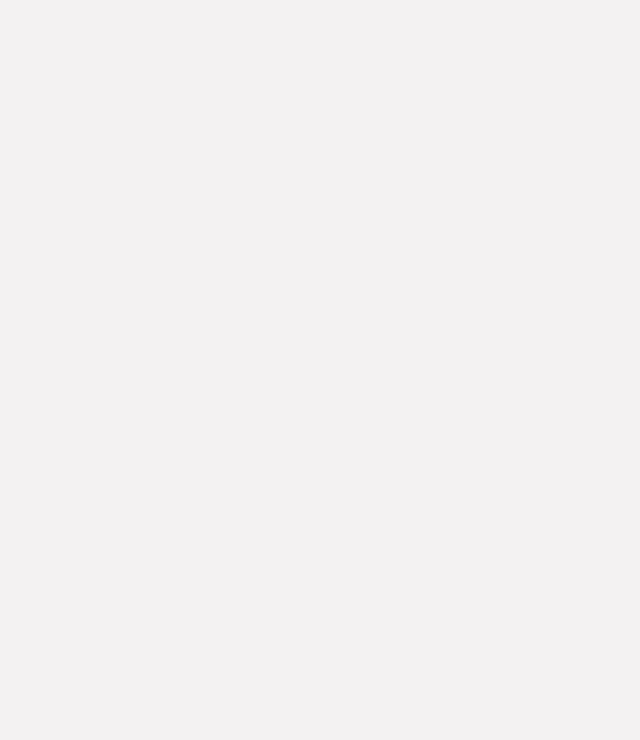
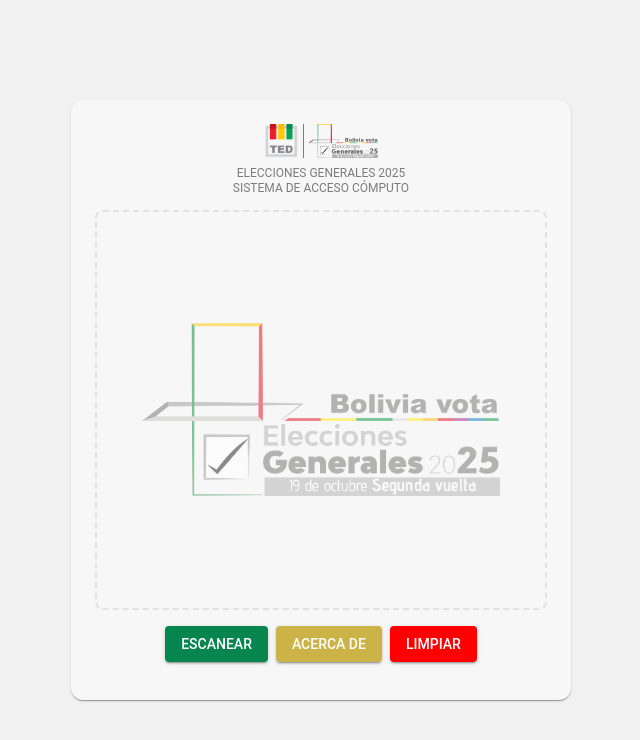
Before and after one commit to Lizeth-AC/credenciales, a React (Vite) app: page /lector_qr in a window 1280 px wide. Before the commit this address had no page. Shown: the top 740 px of the page, without its empty margins (319-959 px from the left). Built offline with nearby package versions, Linux system fonts and the light colour scheme.

Commit message:
lectorQr para web

```diff
--- /dev/null
+++ b/src/pages/LectorQR.jsx
@@ -0,0 +1,225 @@
+import { useRef, useState, useEffect } from 'react';
+import { Box, Typography, Paper, Button, Grid, Dialog, DialogTitle } from '@mui/material';
+import { Html5Qrcode } from 'html5-qrcode';
+import { useNavigate } from 'react-router-dom';
+
+const LectorQR = () => {
+  const [error, setError] = useState('');
+  const [scanning, setScanning] = useState(false);
+  const [openInfo, setOpenInfo] = useState(false);
+  const qrCodeRegionId = 'qr-scanner-region';
+  const html5QrCodeRef = useRef(null);
+  const navigate = useNavigate();
+
+  // 👉 Inicia el escáner de cámara
+  const startScanner = async () => {
+    setError('');
+    const scannerRegion = document.getElementById(qrCodeRegionId);
+    if (scannerRegion) scannerRegion.innerHTML = '';
+
+    try {
+      const html5QrCode = new Html5Qrcode(qrCodeRegionId);
+      html5QrCodeRef.current = html5QrCode;
+
+      await html5QrCode.start(
+        { facingMode: 'environment' },
+        { fps: 10, qrbox: { width: 250, height: 250 } },
+        (decodedText) => {
+          stopScanner();
+          handleScanSuccess(decodedText);
+        },
+        (scanError) => {
+          console.warn('Scan error:', scanError);
+        }
+      );
+
+      setScanning(true);
+    } catch (err) {
+      setError('No se pudo iniciar la cámara: ' + (err?.message || JSON.stringify(err)));
+    }
+  };
+
+  // 👉 Detiene el escáner de cámara
+  const stopScanner = async () => {
+    if (html5QrCodeRef.current) {
+      try {
+        if (html5QrCodeRef.current.isScanning) {
+          await html5QrCodeRef.current.stop();
+        }
+      } catch (err) {
+        console.warn('Error al detener:', err);
+      }
+
+      try {
+        html5QrCodeRef.current.clear();
+      } catch (err) {
+        console.warn('Error al limpiar:', err);
+      }
+
+      html5QrCodeRef.current = null;
+    }
+
+    const scannerRegion = document.getElementById(qrCodeRegionId);
+    if (scannerRegion) scannerRegion.innerHTML = '';
+    setScanning(false);
+  };
+
+  const handleClear = async () => {
+    setError('');
+    await stopScanner();
+  };
+
+  const handleInfo = () => setOpenInfo(true);
+
+  // ✅ Actualizado: limpia caracteres raros y redirige según tipo
+  const handleScanSuccess = (decodedText) => {
+    const cleaned = decodedText.replace(/['"]/g, '').trim(); // limpia comillas o espacios
+    console.log('Código detectado:', cleaned);
+
+    const encodedToken = encodeURIComponent(cleaned);
+    if (cleaned.startsWith('externo-')) {
+      navigate(`/accesoObservador/${encodedToken}`);
+    } else {
+      navigate(`/accesoComputo/${encodedToken}`);
+    }
+  };
+
+  // ✅ Nuevo: Soporte para lector de barras (pistola)
+  useEffect(() => {
+    let barcodeBuffer = '';
+    let lastKeyTime = Date.now();
+
+    const handleKeyDown = (e) => {
+      const now = Date.now();
+
+      // Si pasan más de 50ms entre teclas, se reinicia el buffer
+      if (now - lastKeyTime > 50) barcodeBuffer = '';
+      lastKeyTime = now;
+
+      if (e.key.length === 1) {
+        barcodeBuffer += e.key;
+      } else if (e.key === 'Enter') {
+        const code = barcodeBuffer.trim();
+        barcodeBuffer = '';
+
+        if (code && !scanning) {
+          console.log('Lector de barras detectó:', code);
+          stopScanner(); // detiene el QR si está activo
+          handleScanSuccess(code);
+        }
+      }
+    };
+
+    window.addEventListener('keydown', handleKeyDown);
+
+    return () => {
+      window.removeEventListener('keydown', handleKeyDown);
+    };
+  }, [scanning]); // se reactiva si cambia el estado del escáner
+
+  return (
+    <Paper
+      sx={{
+        p: 3,
+        maxWidth: 500,
+        margin: 'auto',
+        borderRadius: 3,
+        height: 600,
+        position: 'relative',
+      }}
+    >
+      <Box>
+        <Grid container spacing={0.5} flexDirection="row" justifyContent={'center'} mb={1}>
+          <img src={`/TEDLogo.png`} alt="Logo TED" style={{ width: '35px', height: '100%' }} />
+          <Box backgroundColor="primary.main" width="1px" />
+          <img src={`/EleccionesLogo.png`} alt="Logo Elecciones" style={{ width: '70px', height: '100%' }} />
+        </Grid>
+
+        <Typography align="center" color="primary.main" fontSize={12} lineHeight={1.2}>
+          {'ELECCIONES GENERALES 2025'}
+          <br />
+          {'SISTEMA DE ACCESO CÓMPUTO'}
+          <br />
+          <br />
+        </Typography>
+
+        <Box
+          id={qrCodeRegionId}
+          sx={{
+            width: '100%',
+            height: '400px',
+            borderRadius: 2,
+            border: '2px dashed #ccc',
+            backgroundImage: `url('/EleccionesLogo.png')`,
+            backgroundSize: '80% auto',
+            backgroundRepeat: 'no-repeat',
+            backgroundPosition: 'center center',
+            position: 'relative',
+            overflow: 'hidden',
+            opacity: 0.5,
+          }}
+        />
+      </Box>
+
+      <Box mt={2} display="flex" flexDirection="row" alignItems="center" justifyContent="center" gap={1}>
+        {!scanning && (
+          <Button
+            onClick={async () => {
+              await stopScanner();
+              await startScanner();
+            }}
+            variant="contained"
+            sx={{ color: 'white', backgroundColor: '#07854E' }}
+          >
+            ESCANEAR
+          </Button>
+        )}
+        {scanning && (
+          <Button
+            onClick={stopScanner}
+            variant="contained"
+            sx={{ color: '#FFFFFF', backgroundColor: 'primary.main' }}
+          >
+            DETENER
+          </Button>
+        )}
+        <Button onClick={handleInfo} variant="contained" sx={{ color: 'white', backgroundColor: 'secondary.main' }}>
+          Acerca de
+        </Button>
+        <Button onClick={handleClear} variant="contained" sx={{ color: 'white', backgroundColor: 'red' }}>
+          Limpiar
+        </Button>
+      </Box>
+
+      {error && (
+        <Typography mt={2} color="error">
+          ⚠️ {error}
+        </Typography>
+      )}
+
+      <Dialog open={openInfo} onClose={() => setOpenInfo(false)}>
+        <DialogTitle sx={{ fontWeight: 'bold' }}>Información</DialogTitle>
+        <Box p={2}>
+          <Typography fontSize={14}>
+            Desarrollado por Tecnologías del Tribunal Electoral Departamental de Cochabamba.
+            <br />
+            <br />
+          </Typography>
+          <Typography fontSize={14}>
+            Este sistema permite escanear códigos QR o leer códigos de barras para registrar el acceso a las salas de
+            cómputo.
+            <br />
+            Asegúrese de enfocar correctamente el código o que el lector esté bien configurado.
+          </Typography>
+          <Box mt={2} textAlign="right">
+            <Button onClick={() => setOpenInfo(false)} variant="contained">
+              Cerrar
+            </Button>
+          </Box>
+        </Box>
+      </Dialog>
+    </Paper>
+  );
+};
+
+export default LectorQR;
--- a/src/pages/QRScanner.jsx
+++ b/src/pages/QRScanner.jsx
@@ -1,7 +1,7 @@
-import { useRef, useState, useEffect } from 'react';
+import { useRef, useState } from 'react';
 import { Box, Typography, Paper, Button, Grid, Dialog, DialogTitle } from '@mui/material';
 import { Html5Qrcode } from 'html5-qrcode';
-import { useNavigate, useLocation } from 'react-router-dom';
+import { useNavigate } from 'react-router-dom';
 
 const QRScanner = () => {
   const [error, setError] = useState('');
@@ -10,9 +10,7 @@
   const qrCodeRegionId = 'qr-scanner-region';
   const html5QrCodeRef = useRef(null);
   const navigate = useNavigate();
-  const location = useLocation();
 
-  // 👉 Inicia el escáner manual o automáticamente si ya se escaneó antes
   const startScanner = async () => {
     setError('');
     const scannerRegion = document.getElementById(qrCodeRegionId);
@@ -23,14 +21,14 @@
       html5QrCodeRef.current = html5QrCode;
 
       await html5QrCode.start(
-        { facingMode: 'environment' },
+        { facingMode: "environment" },
         { fps: 10, qrbox: { width: 250, height: 250 } },
         (decodedText) => {
           stopScanner();
           handleScanSuccess(decodedText);
         },
         (scanError) => {
-          console.warn('Scan error:', scanError);
+          console.warn("Scan error:", scanError);
         }
       );
 
@@ -47,13 +45,13 @@
           await html5QrCodeRef.current.stop();
         }
       } catch (err) {
-        console.warn('Error al detener:', err);
+        console.warn("Error al detener:", err);
       }
 
       try {
         html5QrCodeRef.current.clear();
       } catch (err) {
-        console.warn('Error al limpiar:', err);
+        console.warn("Error al limpiar:", err);
       }
 
       html5QrCodeRef.current = null;
@@ -72,65 +70,17 @@
   const handleInfo = () => setOpenInfo(true);
 
   const handleScanSuccess = (decodedText) => {
-  const cleaned = decodedText.replace(/['"]/g, '-').trim(); // limpia comillas
-  sessionStorage.setItem('yaEscaneo', 'true');
-  const encodedToken = encodeURIComponent(cleaned);
-  if (cleaned.startsWith('externo-')) {
-    navigate(`/accesoObservador/${encodedToken}`);
-  } else {
-    navigate(`/accesoComputo/${encodedToken}`);
-  }
-};
-
-
-  // 👇 Cada vez que se vuelve a esta ruta, revisa si debe iniciar el escáner automáticamente
-  useEffect(() => {
-    const yaEscaneo = sessionStorage.getItem('yaEscaneo');
-
-    if (yaEscaneo && !scanning) {
-      startScanner();
-    }
-
-    return () => {
-      stopScanner();
-    };
-  }, [location]);
-  // 👇 Detecta lector de código de barras (que actúa como teclado)
-useEffect(() => {
-  let barcodeBuffer = '';
-  let lastKeyTime = Date.now();
-
-  const handleKeyDown = (e) => {
-    const now = Date.now();
-
-    // Si pasa mucho tiempo entre teclas, resetea
-    if (now - lastKeyTime > 50) barcodeBuffer = '';
-    lastKeyTime = now;
-
-    // Ignora si se presionan teclas especiales (Shift, Ctrl, etc.)
-    if (e.key.length === 1) {
-      barcodeBuffer += e.key;
-    } else if (e.key === 'Enter') {
-      const code = barcodeBuffer.trim();
-      barcodeBuffer = '';
-
-      if (code) {
-        stopScanner(); // Por si el QR está activo
-        handleScanSuccess(code); // Usa la misma lógica del QR
-      }
+    // Redirigir según tipo de token
+    const encodedToken = encodeURIComponent(decodedText);
+    if (decodedText.startsWith('externo-')) {
+      navigate(`/accesoObservador/${encodedToken}`);
+    } else {
+      navigate(`/accesoComputo/${encodedToken}`);
     }
   };
 
-  window.addEventListener('keydown', handleKeyDown);
-
-  return () => {
-    window.removeEventListener('keydown', handleKeyDown);
-  };
-}, []);
-
-
   return (
-    <Paper sx={{ p: 3, maxWidth: 500, margin: 'auto', borderRadius: 3, height: 600, position: 'relative' }}>
+    <Paper sx={{ p:3, maxWidth:500, margin:'auto', borderRadius:3, height:600, position:'relative' }}>
       <Box>
         <Grid container spacing={0.5} flexDirection="row" justifyContent={'center'} mb={1}>
           <img src={`/TEDLogo.png`} alt="Logo TED" style={{ width: '35px', height: '100%' }} />
@@ -139,87 +89,46 @@
         </Grid>
 
         <Typography align="center" color="primary.main" fontSize={12} lineHeight={1.2}>
-          {'ELECCIONES GENERALES 2025'}
+          {"ELECCIONES GENERALES 2025"}
           <br />
-          {'SISTEMA DE ACCESO CÓMPUTO'}
-          <br />
-          <br />
+          {"SISTEMA DE ACCESO CÓMPUTO"}
+          <br /><br />
         </Typography>
 
-        <Box
-          id={qrCodeRegionId}
-          sx={{
-            width: '100%',
-            height: '400px',
-            borderRadius: 2,
-            border: '2px dashed #ccc',
-            backgroundImage: `url('/EleccionesLogo.png')`,
-            backgroundSize: '80% auto',
-            backgroundRepeat: 'no-repeat',
-            backgroundPosition: 'center center',
-            position: 'relative',
-            overflow: 'hidden',
-            opacity: 0.5,
-          }}
-        />
+        <Box id={qrCodeRegionId} sx={{
+          width:'100%', height:'400px', borderRadius:2, border:'2px dashed #ccc',
+          backgroundImage:`url('/EleccionesLogo.png')`, backgroundSize:'80% auto',
+          backgroundRepeat:'no-repeat', backgroundPosition:'center center', position:'relative', overflow:'hidden', opacity:0.5
+        }} />
       </Box>
 
       <Box mt={2} display="flex" flexDirection="row" alignItems="center" justifyContent="center" gap={1}>
-        {/* 🔹 Solo muestra el botón ESCANEAR la primera vez */}
-        {!scanning && !sessionStorage.getItem('yaEscaneo') && (
-          <Button
-            onClick={async () => {
-              await stopScanner();
-              await startScanner();
-            }}
-            variant="contained"
-            sx={{ color: 'white', backgroundColor: '#07854E' }}
-          >
-            ESCANEAR
-          </Button>
+        {!scanning && (
+          <Button onClick={async ()=>{ await stopScanner(); await startScanner(); }} variant="contained" sx={{ color:'white', backgroundColor:'#07854E' }}>ESCANEAR</Button>
         )}
-
         {scanning && (
-          <Button
-            onClick={stopScanner}
-            variant="contained"
-            sx={{ color: '#FFFFFF', backgroundColor: 'primary.main' }}
-          >
-            DETENER
-          </Button>
+          <Button onClick={stopScanner} variant="contained" sx={{ color:'#FFFFFF', backgroundColor:'primary.main' }}>DETENER</Button>
         )}
-
-        <Button onClick={handleInfo} variant="contained" sx={{ color: 'white', backgroundColor: 'secondary.main' }}>
-          Acerca de
-        </Button>
-        <Button onClick={handleClear} variant="contained" sx={{ color: 'white', backgroundColor: 'red' }}>
-          Limpiar
-        </Button>
+        <Button onClick={handleInfo} variant="contained" sx={{ color:'white', backgroundColor:'secondary.main' }}>Acerca de</Button>
+        <Button onClick={handleClear} variant="contained" sx={{ color:'white', backgroundColor:'red' }}>Limpiar</Button>
       </Box>
 
-      {error && (
-        <Typography mt={2} color="error">
-          ⚠️ {error}
-        </Typography>
-      )}
+      {error && <Typography mt={2} color="error">⚠️ {error}</Typography>}
 
-      <Dialog open={openInfo} onClose={() => setOpenInfo(false)}>
-        <DialogTitle sx={{ fontWeight: 'bold' }}>Información</DialogTitle>
+      <Dialog open={openInfo} onClose={()=>setOpenInfo(false)}>
+        <DialogTitle sx={{ fontWeight:'bold' }}>Información</DialogTitle>
         <Box p={2}>
           <Typography fontSize={14}>
             Desarrollado por Tecnologías del Tribunal Electoral Departamental de Cochabamba.
-            <br />
-            <br />
+            <br/><br/>
           </Typography>
           <Typography fontSize={14}>
             Este sistema permite escanear códigos QR para registrar el acceso a las salas de cómputo.
-            <br />
+            <br/>
             Asegúrese de enfocar correctamente el código QR. Si tiene problemas, verifique los permisos de la cámara.
           </Typography>
           <Box mt={2} textAlign="right">
-            <Button onClick={() => setOpenInfo(false)} variant="contained">
-              Cerrar
-            </Button>
+            <Button onClick={()=>setOpenInfo(false)} variant="contained">Cerrar</Button>
           </Box>
         </Box>
       </Dialog>
--- a/src/router/AppRouter.jsx
+++ b/src/router/AppRouter.jsx
@@ -15,6 +15,7 @@
 import AccesoObservador from '../pages/AccesoObservador';
 import QRScanner from '../pages/QRScanner'; // 👈 Asegúrate de importar el componente
 import PrivateRoute from '../pages/Login/PrivateRoute';
+import LectorQR from '../pages/LectorQR';
 
 const isMobile = () => /Android|iPhone|iPad|iPod/i.test(navigator.userAgent);
 
@@ -27,6 +28,7 @@
         <Route path="/preview" element={<PreviewPage />} />
         <Route path="/accesoComputo/:token" element={<AccesoComputo />} />
         <Route path="/accesoObservador/:token" element={<AccesoObservador />} />
+        <Route path="/lector_qr" element={<LectorQR />} />
         <Route path="/qr" element={<QRScanner />} /> {/* 👈 Ruta al escáner */}
 
         {/* Redirección según tipo de dispositivo */}
```
